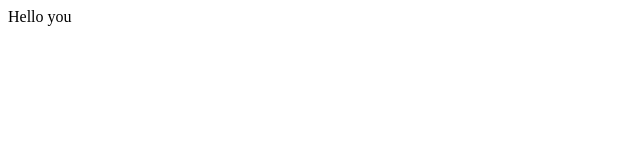
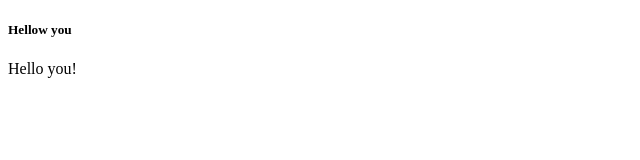
Before and after one commit to kayleungx/workshop, a plain HTML site: page index.html in a window 1280 px wide. Shown: the whole page, without its empty margins (0-640 px from the left). Drawn offline with Linux system fonts and the light colour scheme.

Commit message:
Update index.html

```diff
--- a/index.html
+++ b/index.html
@@ -4,10 +4,11 @@
     <meta charset="UTF-8">
     <meta http-equiv="X-UA-Compatible" content="IE=edge">
     <meta name="viewport" content="width=device-width, initial-scale=1.0">
-    <title>Document</title>
+    <title>hello tag</title>
 </head>
 <body>
-    Hello you
+    <h5>Hellow you</h5>
 
+    Hello you!
 </body>
 </html>
```
